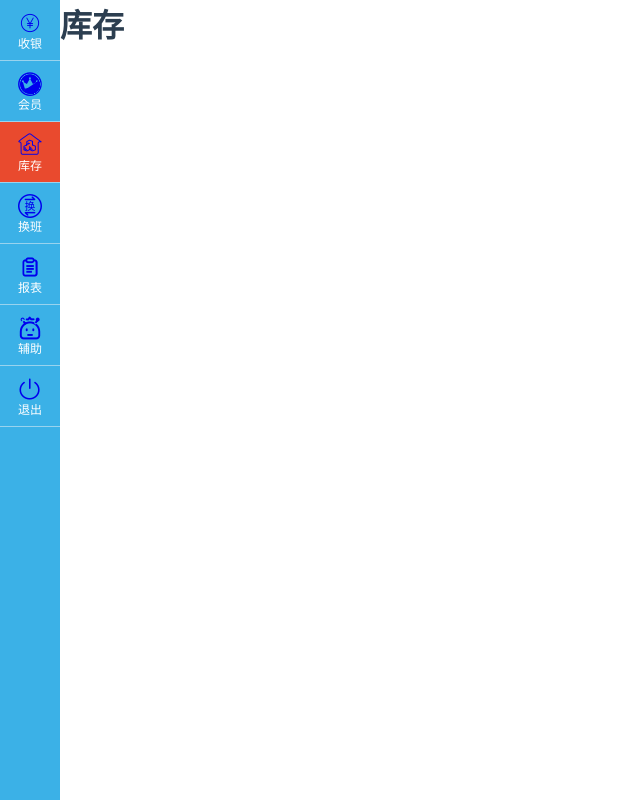
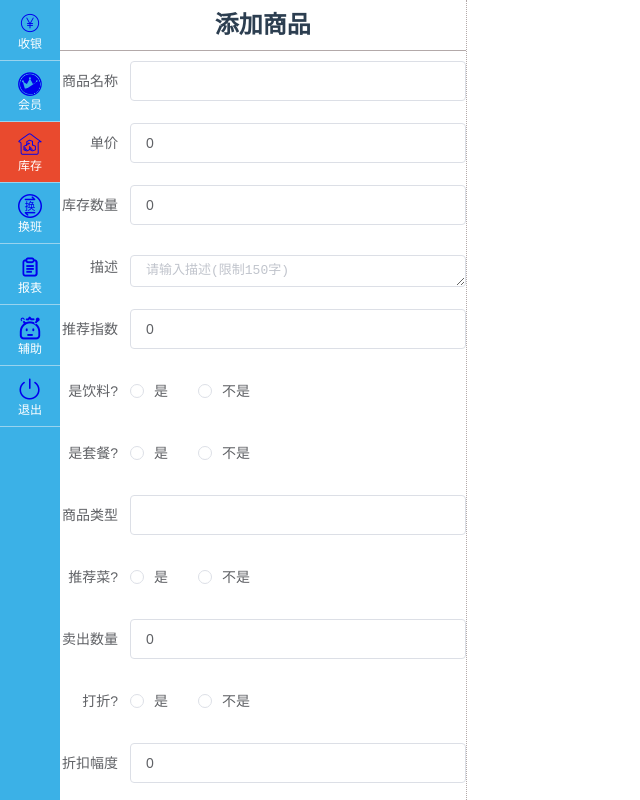
Before and after one commit to 4-5000-Professional-team/Main-project, a Vue app in the folder client/: page /box in a window 1280 px wide. Shown: the whole page, without its empty margins (0-640 px from the left). Built offline with nearby package versions, Linux system fonts and the light colour scheme.

Commit message:
客户端库存

```diff
--- a/client/src/views/Box.vue
+++ b/client/src/views/Box.vue
@@ -1,10 +1,125 @@
 <template lang='pug'>
   div.box
-    h1 库存
+    el-row
+      el-col(:span="8")
+        h2 添加商品
+        el-form(label-width="70px"  :model="form")
+          el-form-item(label="商品名称")
+            el-input(v-model="form.goodname")
+          el-form-item(label="单价")
+            el-input(v-model="form.price")
+          el-form-item(label="库存数量")
+            el-input(v-model="form.num")
+          el-form-item(label="描述")
+            el-input(type="textarea" maxlength=150 :autosize='true' size='small' placeholder="请输入描述(限制150字)" v-model="form.desc")
+          el-form-item(label="推荐指数")
+            el-input(v-model="form.recommend")
+          el-form-item(label="是饮料?")
+            el-radio-group(v-model="form.isDrink")
+              el-radio(label='是')
+              el-radio(label='不是')
+          el-form-item(label="是套餐?")
+            el-radio-group(v-model="form.isCombo")
+              el-radio(label='是')
+              el-radio(label='不是')
+          el-form-item(label="商品类型")
+            el-input(v-model="form.type")
+          el-form-item(label="推荐菜?")
+            el-radio-group(v-model="form.isRecommend")
+              el-radio(label='是')
+              el-radio(label='不是')
+          el-form-item(label="卖出数量")
+            el-input(v-model="form.sailNum")
+          el-form-item(label="打折?")
+            el-radio-group(v-model="form.isOff")
+              el-radio(label='是')
+              el-radio(label='不是')
+          el-form-item(label="折扣幅度")
+            el-input(v-model="form.percent")
+          el-form-item(label="商品材料")
+            input.el-input__inner(v-model="material" placeholder='按下回车添加' @keypress.enter='key')
+          p {{form.material.join(',')}}
+          el-form-item(label="口味")
+            el-input(v-model="form.tast")
+          el-button(type="primary" round=true) 提交
+      el-col(:span="16")
 </template>
 
 <script>
-export default {};
+export default {
+  data() {
+    return {
+      material: "",
+      form: {
+        goodname: "",
+        price: 0,
+        num: 0,
+        desc: "",
+        recommend: 0,
+        isDrink: "是" ? true : false,
+        isCombo: "是" ? true : false,
+        type: "",
+        isRecommend: "是" ? true : false,
+        sailNum: 0,
+        isOff: "是" ? true : false,
+        percent: 0,
+        material: [],
+        tast: ""
+      }
+    };
+  },
+  methods: {
+    key() {
+      this.form.material.push(this.material);
+    }
+  }
+};
 </script>
 <style lang="scss" scoped>
+.box {
+  width: 100%;
+  height: 100%;
+  .el-row {
+    width: 100%;
+    height: 100%;
+    overflow: hidden;
+    .el-col {
+      height: 100%;
+    }
+    .el-col:nth-child(1) {
+      border-right: 1px dotted rgb(179, 169, 169);
+      display: flex;
+      flex-direction: column;
+      h2 {
+        text-align: center;
+        height: 50px;
+        line-height: 50px;
+        margin-bottom: 10px;
+        border-bottom: 1px solid rgb(179, 169, 169);
+      }
+      .el-form {
+        flex: 1;
+        overflow-y: auto;
+        overflow-x: hidden;
+        p {
+          word-wrap: break-word;
+          height: 100px;
+          border-top: 1px solid rgb(179, 169, 169);
+          border-bottom: 1px solid rgb(179, 169, 169);
+          margin-bottom: 20px;
+          overflow-x: hidden;
+          overflow-y: auto;
+        }
+      }
+      button {
+        width: 90%;
+        margin: auto;
+        display: block;
+      }
+    }
+    .el-col:nth-child(2) {
+      overflow: auto;
+    }
+  }
+}
 </style>
```
